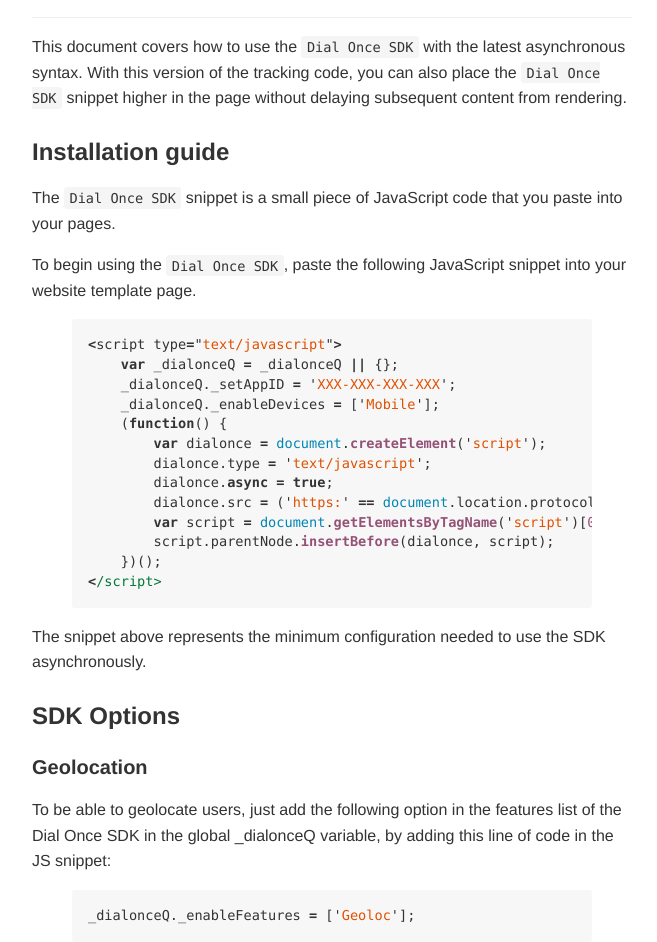
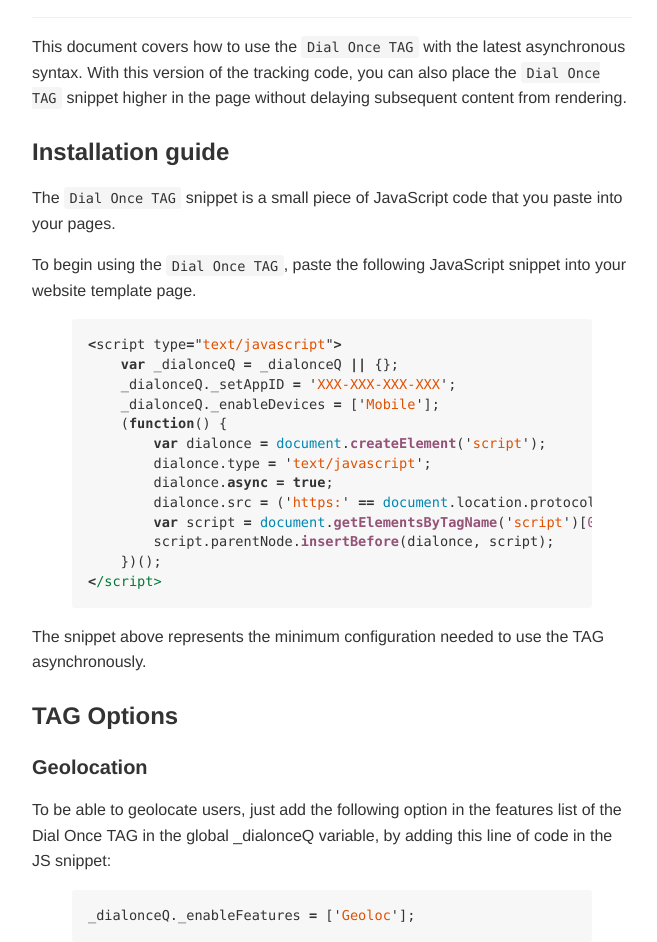
Before and after one commit to dialonce/dialonce.github.io, a Jekyll site: the page built from javascript/howto/index.md, in a window 1280 px wide. Shown: the part 364-1306 px from the top of the page, without its empty margins (308-965 px from the left). Built offline with Jekyll 4.4.1, drawn with Linux system fonts in a browser that asks for light colours; some of the changed text lies outside the part shown.

Commit message:
Replacing SDK by TAG...

```diff
--- a/index.html
+++ b/index.html
@@ -33,7 +33,7 @@
 			<div class="icon">
 				{JS}
 			</div>
-			<h2>js sdk</h2>
+			<h2>js tag</h2>
 			<a class="picto" href="/javascript/howto/">Documentation</a>
 		</div>
 	</div>
--- a/javascript/howto/index.md
+++ b/javascript/howto/index.md
@@ -1,19 +1,19 @@
 ---
 layout: default
-title: Dial Once JS SDK Documentation
+title: Dial Once JS TAG Documentation
 published: true
 ---
 
-Dial Once JS SDK
+Dial Once JS TAG
 ================
 
-This document covers how to use the `Dial Once SDK` with the latest asynchronous syntax. With this version of the tracking code, you can also place the `Dial Once SDK` snippet higher in the page without delaying subsequent content from rendering.
+This document covers how to use the `Dial Once TAG` with the latest asynchronous syntax. With this version of the tracking code, you can also place the `Dial Once TAG` snippet higher in the page without delaying subsequent content from rendering.
 
 ### Installation guide
 
-The `Dial Once SDK` snippet is a small piece of JavaScript code that you paste into your pages.
+The `Dial Once TAG` snippet is a small piece of JavaScript code that you paste into your pages.
 
-To begin using the `Dial Once SDK`, paste the following JavaScript snippet into your website template page.
+To begin using the `Dial Once TAG`, paste the following JavaScript snippet into your website template page.
 
 {% highlight javascript %}
 <script type="text/javascript">
@@ -31,14 +31,14 @@
 </script>
 {% endhighlight %}
 
-The snippet above represents the minimum configuration needed to use the SDK asynchronously.
+The snippet above represents the minimum configuration needed to use the TAG asynchronously.
 
 
-### SDK Options
+### TAG Options
 
 #### Geolocation
 
-To be able to geolocate users, just add the following option in the features list of the Dial Once SDK in the global _dialonceQ variable, by adding this line of code in the JS snippet:
+To be able to geolocate users, just add the following option in the features list of the Dial Once TAG in the global _dialonceQ variable, by adding this line of code in the JS snippet:
 
 {% highlight javascript %}
 _dialonceQ._enableFeatures = ['Geoloc'];
```
